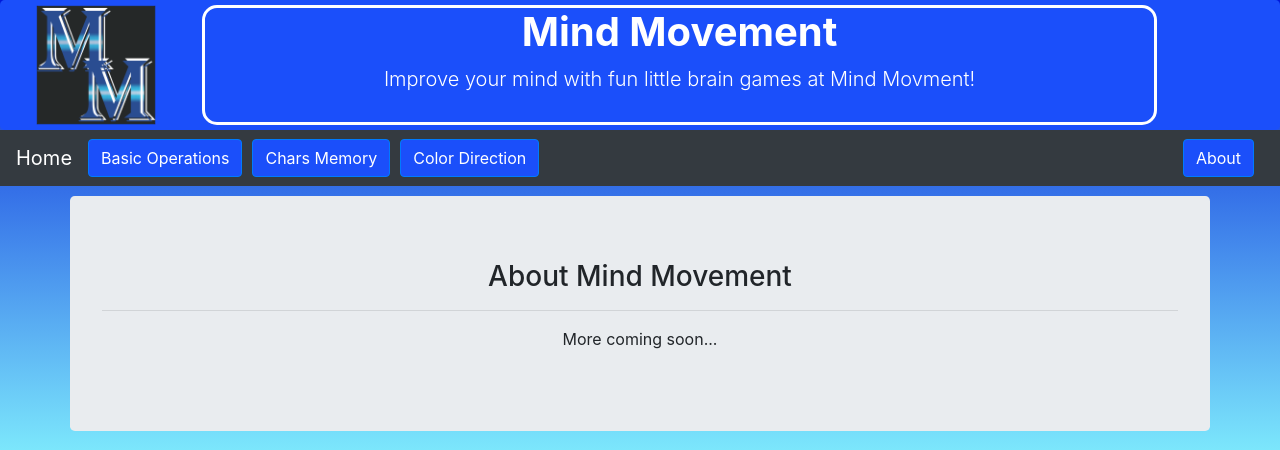
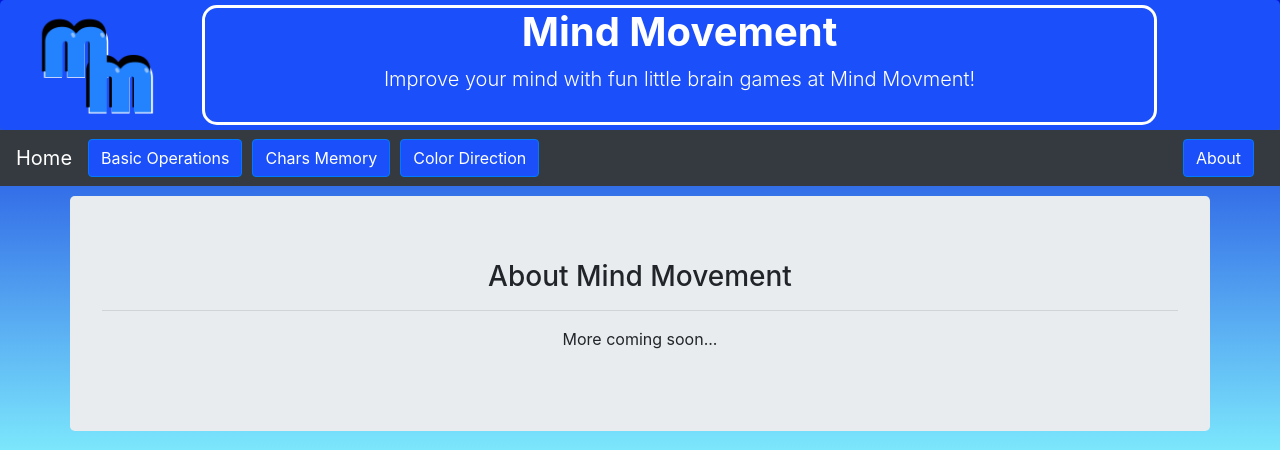
Before and after one commit to 1HectorAC/mindMovement, a Flask app: page /about in a window 1280 px wide. Shown: the top 450 px of the page. Run offline with Flask 2, Linux system fonts and the light colour scheme; some libraries are stand-ins or nearby versions.

Commit message:
Added new logo.

```diff
--- a/templates/header.html
+++ b/templates/header.html
@@ -1,7 +1,7 @@
 <div class="jumbotron topPanel">
     <div class="row">
         <div class="col-md-2">
-            <img src="/static/img/mm.png" alt="" height="120" width="120">
+            <img src="/static/img/mm2.png" alt="" height="120" width="120">
         </div>
         <div class="col-md-9" style="border-radius: 15px; border-style: solid;" >
             <h1 class=""><b>Mind Movement</b></h1>
```
Also changed, not shown: static/img/mm2.png (added).
